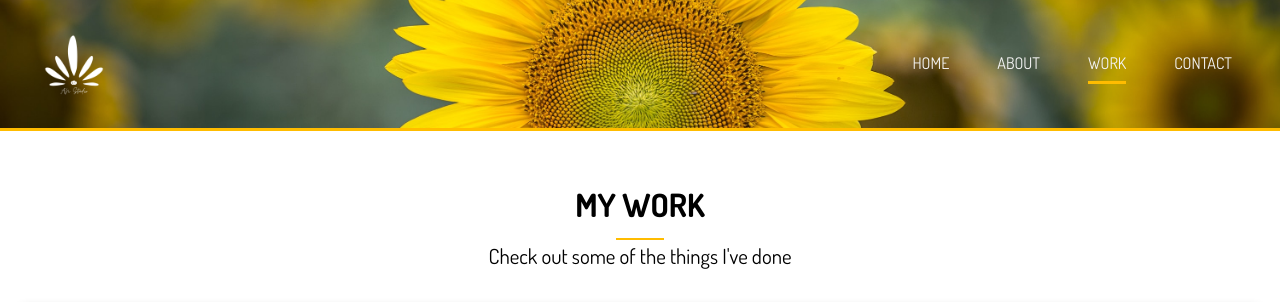
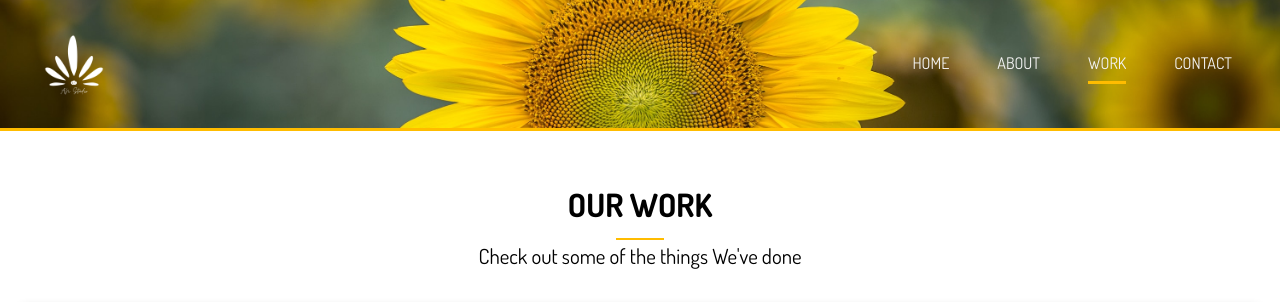
Before and after one commit to anemtserova/fake-portfolio, a website: page dist/work.html in a window 1280 px wide. Shown: the top 302 px of the page. Drawn offline with Linux system fonts and the light colour scheme.

Commit message:
tweaking

```diff
--- a/dist/work.html
+++ b/dist/work.html
@@ -8,7 +8,7 @@
   <link href="https://fonts.googleapis.com/css2?family=Dosis:wght@200;300;400;500;600;700;800&display=swap"
     rel="stylesheet">
   <link rel="stylesheet" href="css/main.css">
-  <title>Antoniya Nemtserova | My Work</title>
+  <title>Violeta & Katerina | Our Work</title>
 </head>
 
 <body>
@@ -17,7 +17,7 @@
     <div class="container">
       <nav id="main-nav">
         <img src="img/logoB.png" alt="Portfolio" id="logo">
-        <!-- <h1>AN</h1> -->
+        <!-- <h1>V&K</h1> -->
         <ul>
           <li><a href="index.html">Home</a></li>
           <li><a href="about.html">About</a></li>
@@ -31,10 +31,10 @@
   <!-- Section A: Gallery -->
   <section id="work-a" class="text-center py-3">
     <div class="container">
-      <h2 class="section-title">My Work</h2>
+      <h2 class="section-title">Our Work</h2>
       <div class="bottom-line"></div>
       <p class="lead">
-        Check out some of the things I've done
+        Check out some of the things We've done
       </p>
       <div class="items">
         <div class="item">
```
